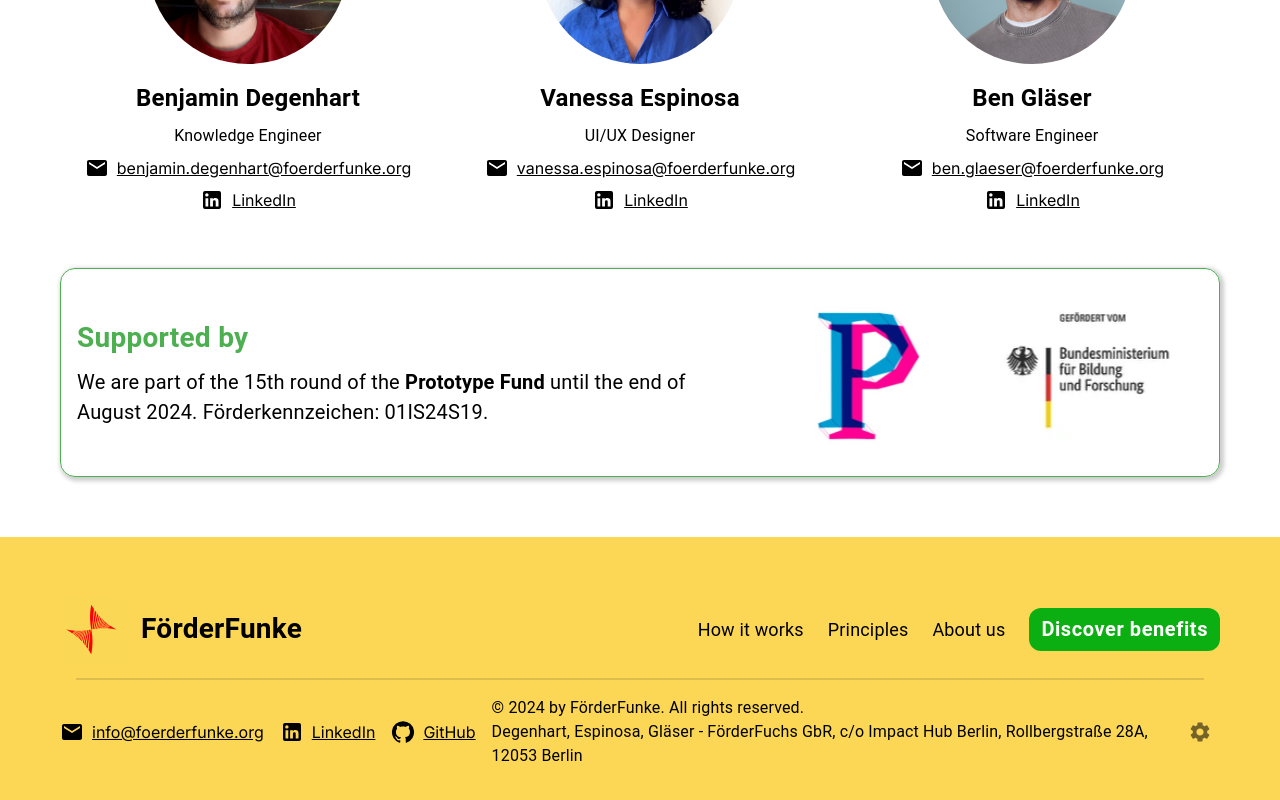
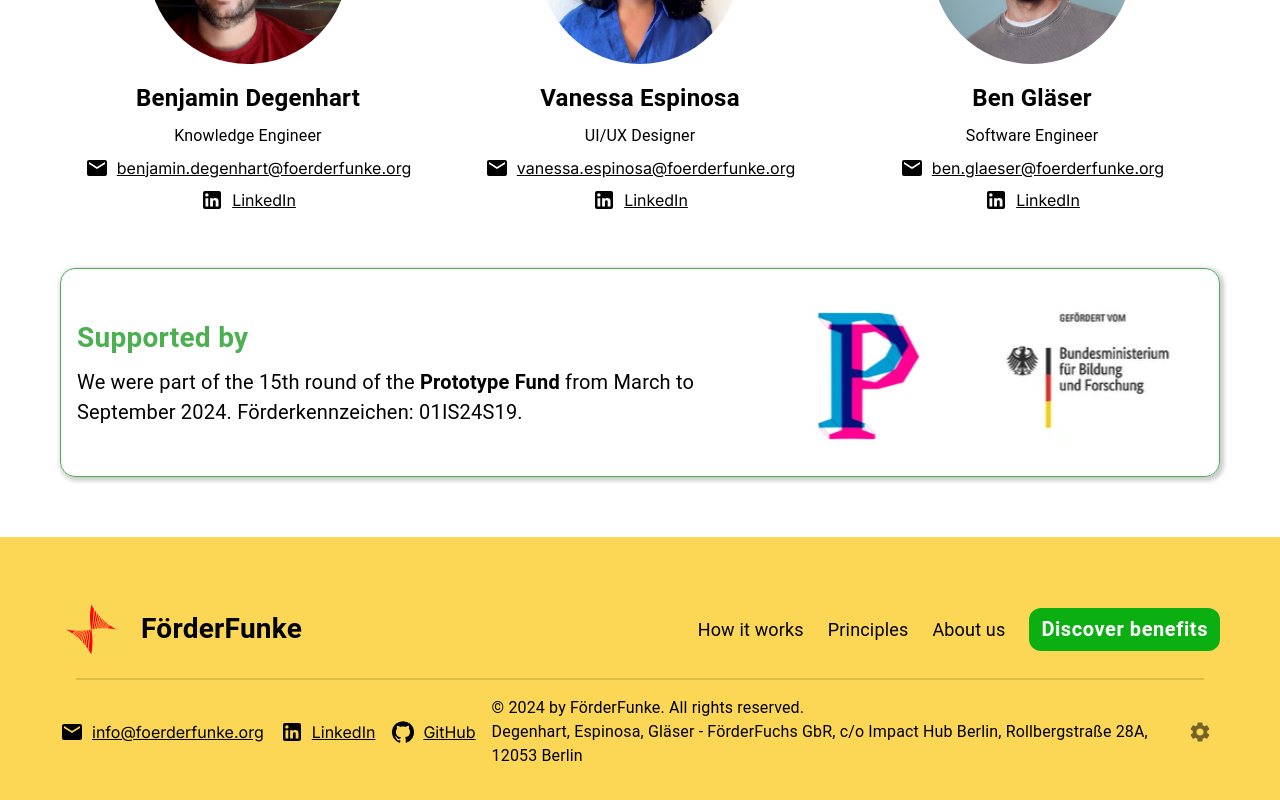
Before and after one commit to Citizen-Knowledge-Graph/foerderfunke-react-app, a React (Create React App) app: page / in a window 1280 px wide. Shown: the part 5965-6765 px from the top of the page. Built offline with nearby package versions, Linux system fonts and the light colour scheme.

Commit message:
Change wording of PF in the past

```diff
--- a/src/screens/landing-page/sections/team/components/LandingPageSupportCard.js
+++ b/src/screens/landing-page/sections/team/components/LandingPageSupportCard.js
@@ -33,8 +33,8 @@ const LandingPageSupportCard = ({isDesktop}) => {
                     </HStack>
                     <HStack>
                         <Typography sx={styles.subTitleText}>
-                            We are part of the 15th round of the <strong>Prototype Fund</strong> until the end of
-                            August 2024. Förderkennzeichen: 01IS24S19.
+                            We were part of the 15th round of the <strong>Prototype Fund</strong>
+                            {' '}from March to September 2024. Förderkennzeichen: 01IS24S19.
                         </Typography>
                     </HStack>
                 </VStack>
```
